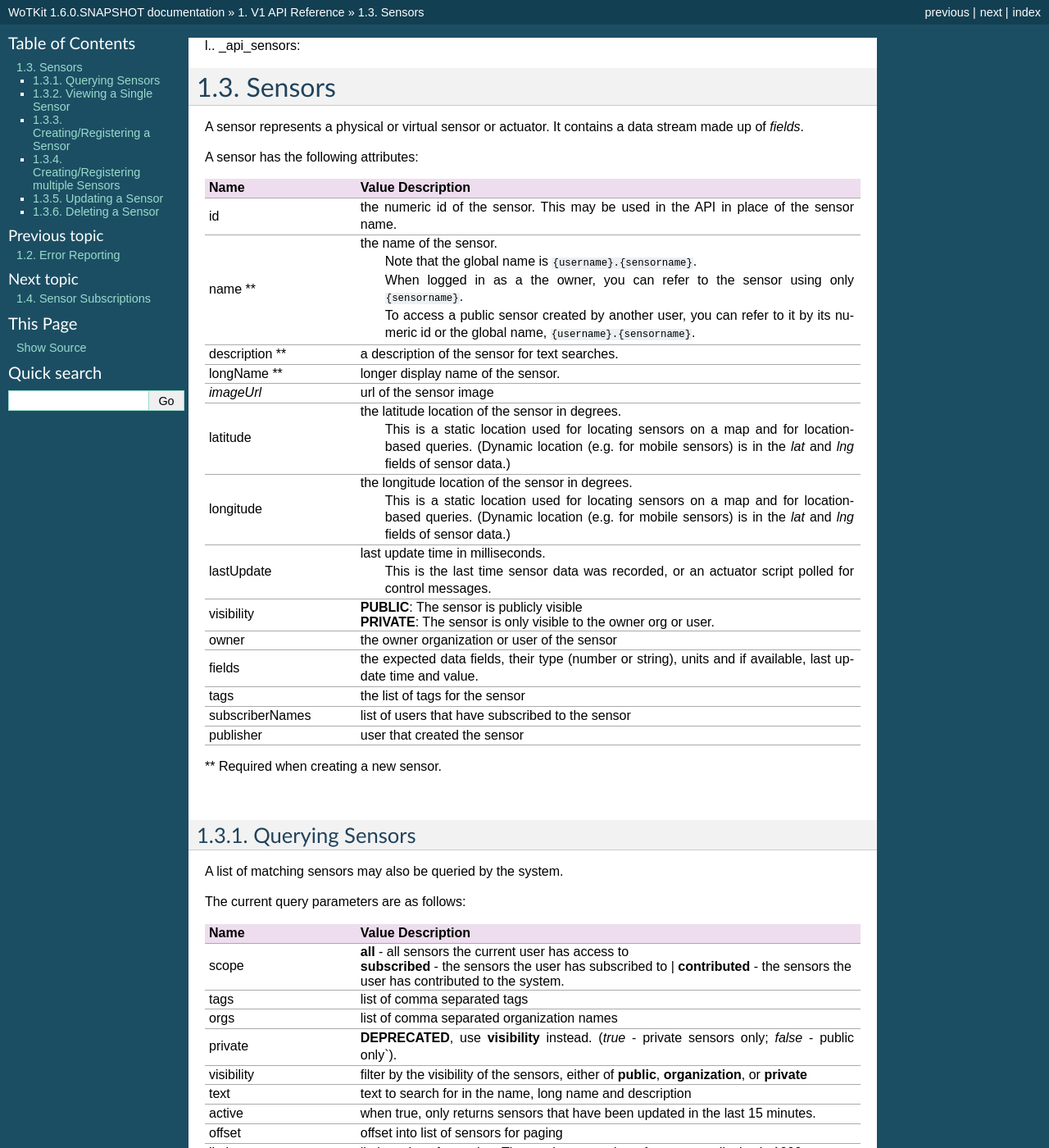
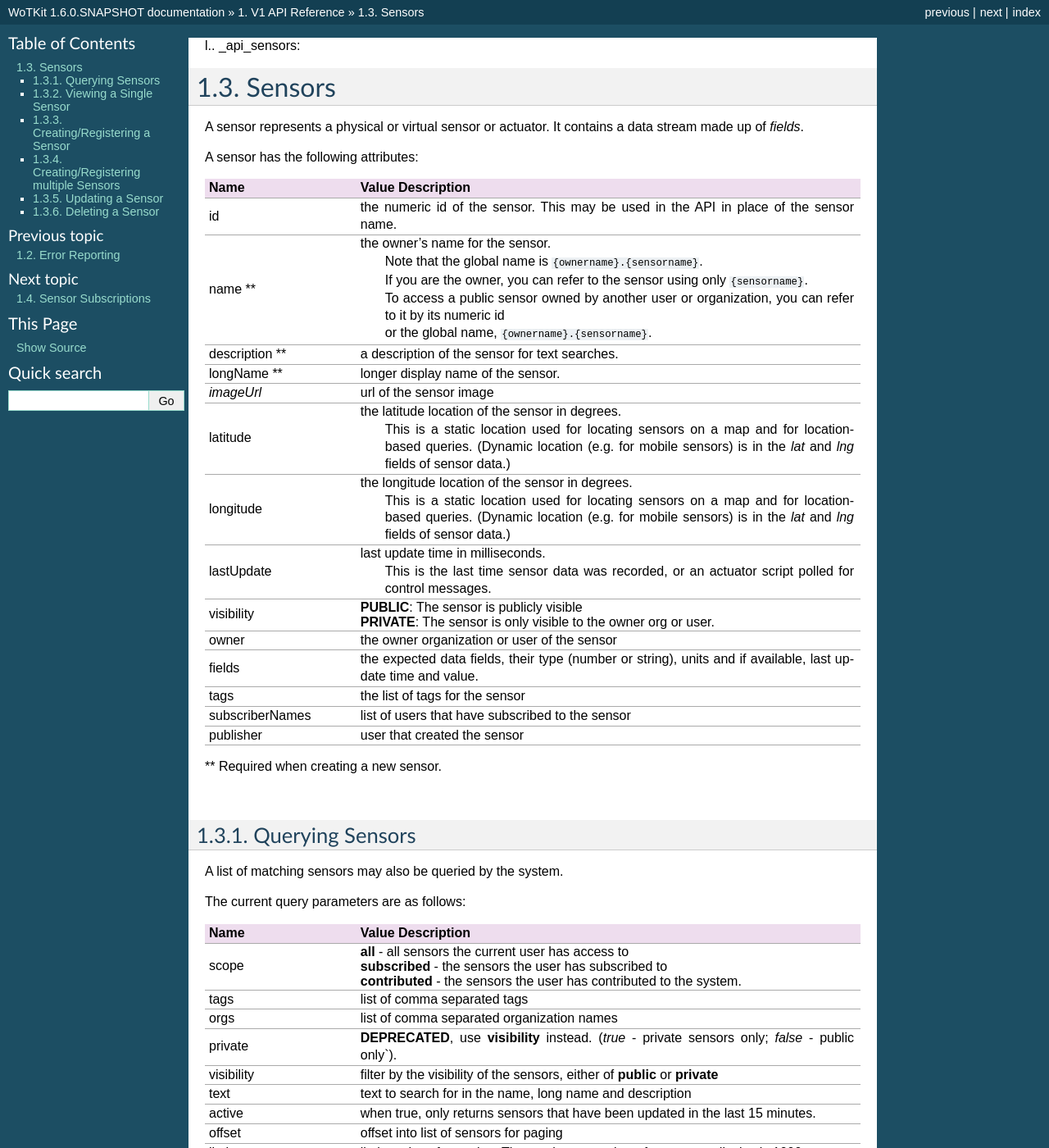
Before and after one commit to SenseTecnic/wotkit-docs, a Sphinx documentation site: the page built from source/api_v1/api_sensors.rst, in a window 1280 px wide and 1400 px high. Shown: the whole window at 82% size. Built offline with Sphinx 7.4.7, drawn with Linux system fonts in a browser that asks for light colours; formulas are drawn with MathJax 3.

Commit message:
more update to parameters

```diff
--- a/source/api_v1/api_sensors.rst
+++ b/source/api_v1/api_sensors.rst
@@ -18,10 +18,11 @@ A sensor has the following attributes:
 	* - id
 	  - the numeric id of the sensor.  This may be used in the API in place of the sensor name.
 	* - name **
-	  - the name of the sensor.
-		| Note that the global name is ``{username}.{sensorname}``.
-		| When logged in as a the owner, you can refer to the sensor using only ``{sensorname}``.
-		| To access a public sensor created by another user, you can refer to it by its numeric id or the global name, ``{username}.{sensorname}``.
+	  - the owner's name for the sensor.
+		| Note that the global name is ``{ownername}.{sensorname}``.
+		| If you are the owner, you can refer to the sensor using only ``{sensorname}``.
+		| To access a public sensor owned by another user or organization, you can refer to it by its numeric id
+		| or the global name, ``{ownername}.{sensorname}``.
 
 	* - description **
 	  - a description of the sensor for text searches.
@@ -78,7 +79,7 @@ The current query parameters are as follows:
 	* - scope
 	  - | **all** - all sensors the current user has access to
 	    | **subscribed** - the sensors the user has subscribed to
-		| **contributed** - the sensors the user has contributed to the system.
+	    | **contributed** - the sensors the user has contributed to the system.
 	* - tags
 	  - list of comma separated tags
 	* - orgs
```
Also changed, not shown: other parts of source/api_v1/api_sensors.rst (+1 -1 lines).
